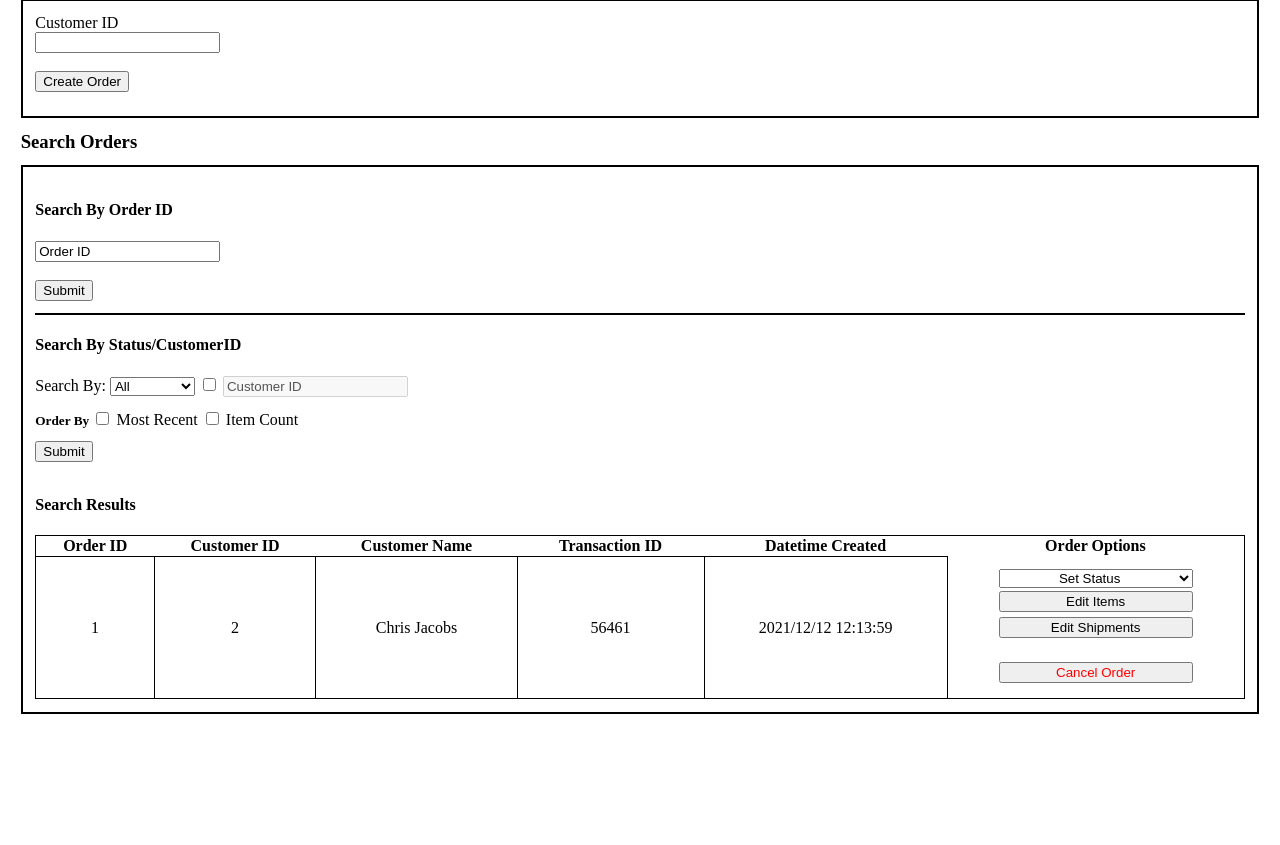
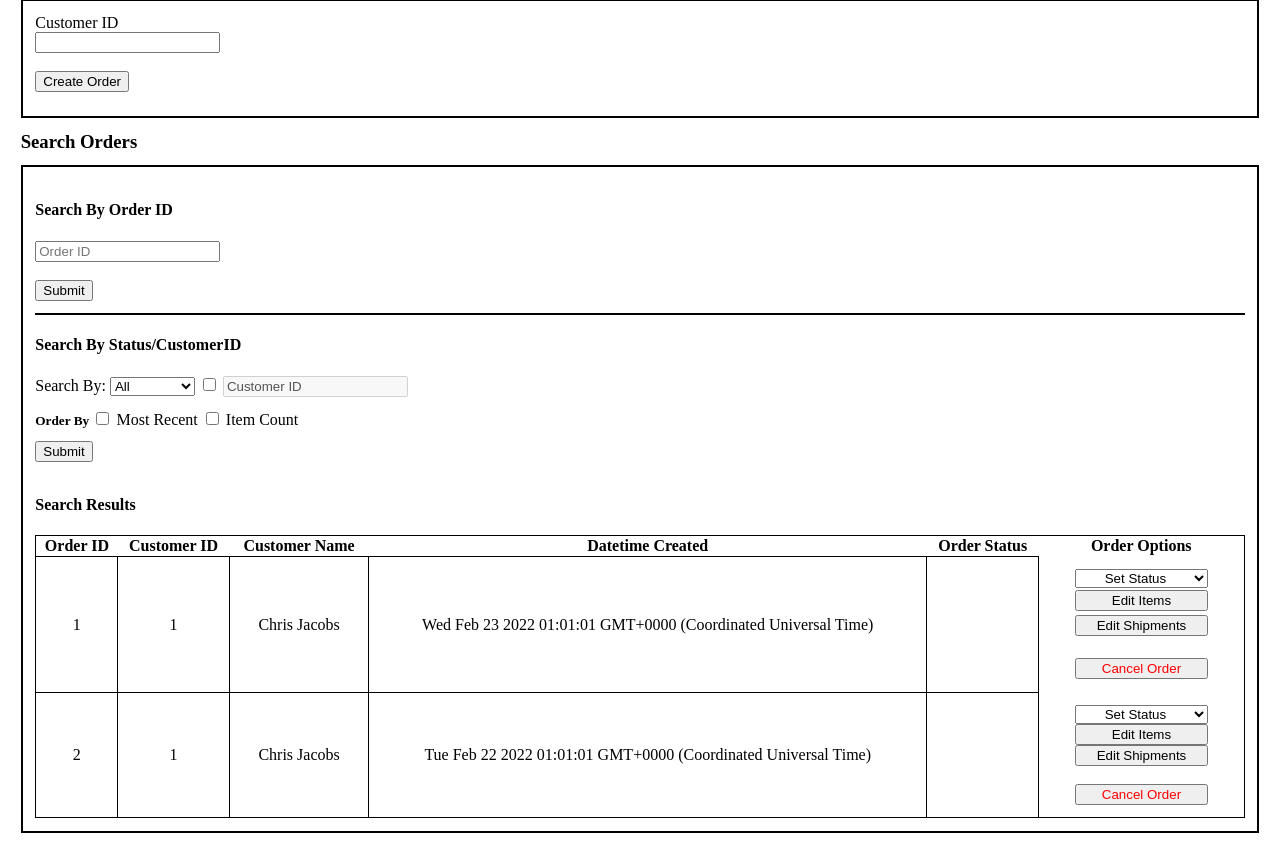
Before and after one commit to cjpdx-dev/CS340_App, a Node server app: page /Orders in a window 1280 px wide. Shown: the part 175-1020 px from the top of the page. Before the commit the page ends 889 px from the top, so only its background shows below. Run offline with Node 20, Linux system fonts and the light colour scheme; data comes from the database, SQL or seed files in the repository; data that the repository does not hold is empty; some libraries are stand-ins or nearby versions.

Commit message:
Orders creation and search by id works. Need redirect to OrderItems, then work on OrderItems for a bit

```diff
--- a/public/createOrder.js
+++ b/public/createOrder.js
@@ -1,4 +1,4 @@
-function createOrderByCustomerID() {
-    customerID = document.getElementById("newOrderCustomerID").value
-    window.location = '/Orders/' + encodeURI(customerID);
-}
+// function createOrderByCustomerID() {
+//     customerID = document.getElementById("newOrderCustomerID").value
+//     window.location = 'Orders/' + encodeURI(customerID);
+// }
--- a/routes/Orders.js
+++ b/routes/Orders.js
@@ -4,11 +4,14 @@ module.exports = function() {
     const router = express.Router();
     const logger = require('../utils/Logger.js');
 
-    function getOrdersByID(req, res, mysql, context, complete) {
-        let query = "SELECT * FROM Orders WHERE order_id = ?";
-        let inserts = [req.params.customer_id];
-
-        mysql.pool.query(query, inserts, function(error, results, fields){
+    /*
+    function getAllOrders()
+    */
+    function getAllOrders(req, res, mysql, context, complete) {
+        let sql =   "SELECT Orders.order_id, Customers.customer_id, Customers.first_name, Customers.last_name, Orders.when_created, " +
+                    "Orders.order_status, Orders.is_closed, Orders.when_closed " +
+                    "FROM Orders JOIN Customers WHERE Orders.customer_id = Customers.customer_id";
+        mysql.pool.query(sql, function(error, results, fields){
             if(error){
                 res.write(JSON.stringify(error));
                 res.end();
@@ -18,14 +21,47 @@ module.exports = function() {
         });
     }
 
+
+    /*
+    function getOrdersByID()
+    */
+    function getOrdersByID(req, res, mysql, context, complete) {
+        let sql =   "SELECT Orders.order_id, Customers.customer_id, Customers.first_name, Customers.last_name, Orders.when_created, " +
+                    "Orders.order_status, Orders.is_closed, Orders.when_closed " +
+                    "FROM Orders JOIN Customers WHERE Orders.order_id = ? AND Orders.customer_id = Customers.customer_id ";
+        let inserts = [req.query.inputOrderId];
+
+        mysql.pool.query(sql, inserts, function(error, results, fields){
+            if(error){
+                res.write(JSON.stringify(error));
+                res.end();
+            }
+            context.orders = results;
+            complete();
+        });
+    }
+
+
+    /*
+    Entry route for Orders
+    */
     router.get('/', function(req, res) {
+        logger("GET Orders/", req);
         let context = {};
+        let mysql = req.app.get('mysql');
         context.jsscripts = ['createOrder.js', 'searchOrders.js', 'orderOptions.js'];
-
-        res.render('Orders', context);
+        getAllOrders(req, res, mysql, context, complete)
+        function complete() {
+            res.render('Orders', context)
+        }
     })
 
-    router.get('/:id', function(req, res) {
+
+    /*
+    Route for SearchOrderID
+    */
+    router.get('/SearchOrderID', function(req, res) {
+        logger("GET Orders/SearchOrderID", req);
         let context = {};
         context.jsscripts = ['createOrder.js', 'searchOrders.js', 'orderOptions.js'];
         let mysql = req.app.get('mysql');
@@ -37,6 +73,10 @@ module.exports = function() {
         }
     })
 
+
+    /*
+
+    */
     router.get('/OrderFilterSearch/', function(req, res) {
         let mysql = req.app.get('mysql');
 
@@ -44,11 +84,16 @@ module.exports = function() {
         let inserts = [];
     })
 
-    router.post('/:id', function(req, res) {
+
+    /*
+    POST Route for inserting into Orders
+    */
+    router.post('/', function(req, res) {
+        logger("POST Orders/", req);
         let mysql = req.app.get('mysql');
-        let sql = "INSERT INTO Orders (customer_id, when_created, status, is_closed) VALUES (?, ?, ?, ?)";
+        let sql = "INSERT INTO Orders (customer_id, when_created, order_status, is_closed) VALUES (?, ?, ?, ?)";
         let order_datetime = new Date().toISOString().slice(0, 19).replace('T', ' ');
-        let inserts = [req.body.customer_id, order_datetime, "OPEN", false, null];
+        let inserts = [req.body.newOrderCustomerID, order_datetime, "OPEN", false, null];
 
         sql = mysql.pool.query(sql, inserts, function(error, results, fields){
             if(error) {
--- a/sql/cooknooks_db.sql
+++ b/sql/cooknooks_db.sql
@@ -51,9 +51,8 @@ CREATE TABLE Orders
     order_id INT NOT NULL AUTO_INCREMENT PRIMARY KEY,
 
     customer_id INT NOT NULL,
-    transaction_id INT,
     when_created DATETIME NOT NULL,
-    when_processed DATETIME,
+    order_status VARCHAR(45) NOT NULL,
     is_closed TINYINT NOT NULL,
     when_closed DATETIME,
 
--- a/views/Orders.handlebars
+++ b/views/Orders.handlebars
@@ -7,10 +7,10 @@
 
     <div class="form-wrapper">
 
-      <form class="insert-row-form" id="orderCreateForm">
+      <form class="insert-row-form" id="orderCreateForm" action="/Orders" method="post">
           <label for="newOrderCustomerID"> Customer ID </label>
           <br>
-          <input type="text" id="newOrderCustomerID" name="newOrderCustomerID" onblur="createOrderByCustomerID()">
+          <input type="text" id="newOrderCustomerID" name="newOrderCustomerID" value="{{customer_id}}">
           <br>
           <br>
           <input type="submit" value="Create Order">
@@ -24,8 +24,8 @@
 
     <h4> Search By Order ID </h4>
 
-    <form class="search-by-form">
-      <input type="text" id="display-order-cust-id" name="display-order-cust-id" value="Order ID">
+    <form class="search-by-form" id="searchOrderID" action="/Orders/SearchOrderID/" method="get">
+      <input type="text" id="inputOrderId" name="inputOrderId" placeholder="Order ID">
       <br>
       <br>
       <input type="submit" value="Submit">
@@ -75,21 +75,22 @@
 
       <thead>
         <tr>
-          <th>Order ID</th>
-          <th>Customer ID</th>
-          <th>Customer Name</th>
-          <th>Transaction ID</th>
-          <th>Datetime Created</th>
+          <th> Order ID </th>
+          <th> Customer ID </th>
+          <th> Customer Name </th>
+          <th> Datetime Created </th>
+          <th> Order Status </th>
           <th style="border:0;"> Order Options</th>
         </tr>
 
       <tbody>
+        {{#each orders}}
         <tr>
-          <td> 1 </td>
-          <td> 2 </td>
-          <td> Chris Jacobs </td>
-          <td> 56461 </td>
-          <td> 2021/12/12 12:13:59 </td>
+          <td> {{order_id}} </td>
+          <td> {{customer_id}} </td>
+          <td> {{first_name}} {{last_name}} </td>
+          <td> {{when_created}}</td>
+          <td> {{order_status}}</td>
           <td class="query-update-options" style="border:0;">
 
             <form class="query-update-form">
@@ -107,13 +108,13 @@
               <br>
               <button class="order-edit-shipments-button" id="order-edit-shipments-button">Edit Shipments</button>
 
-
             <br>
             <br>
 
             <button class="order-delete-button" id="order-delete-button">Cancel Order</button>
           </td>
         </tr>
+        {{/each}}
 
       </tbody>
 
```
